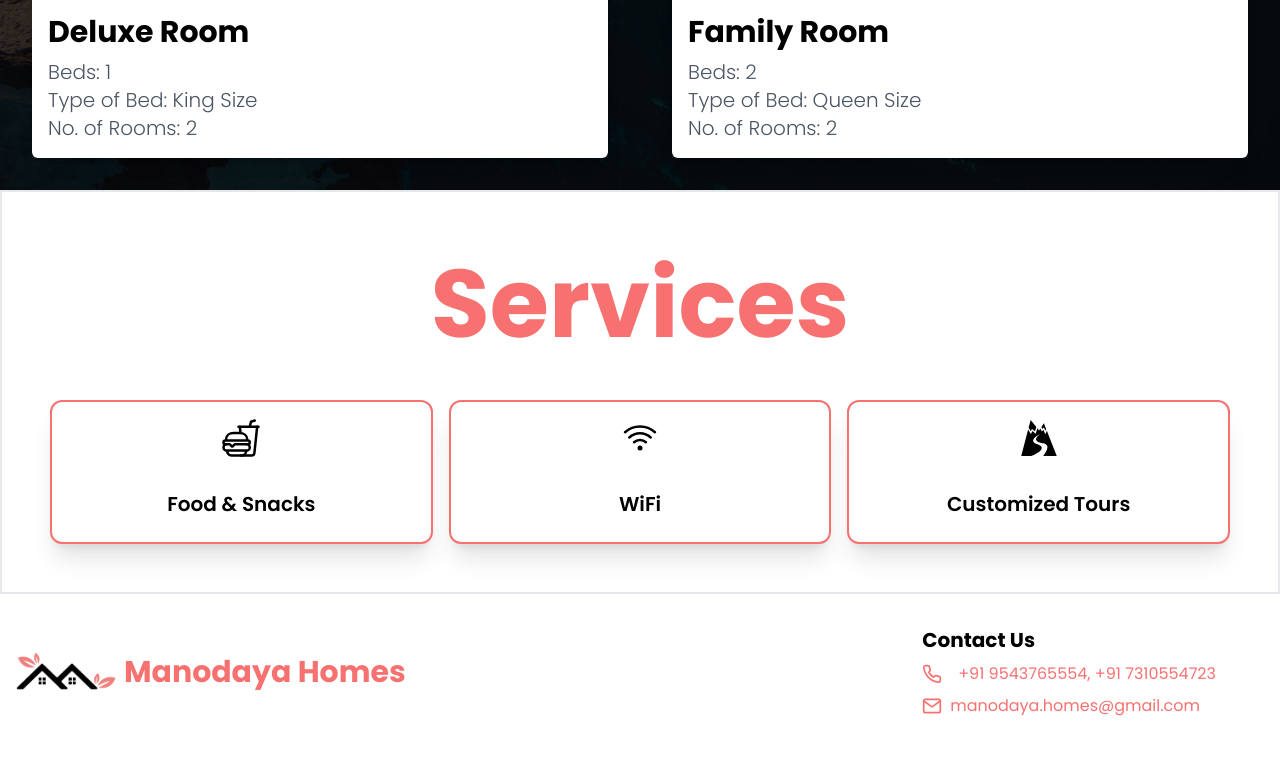
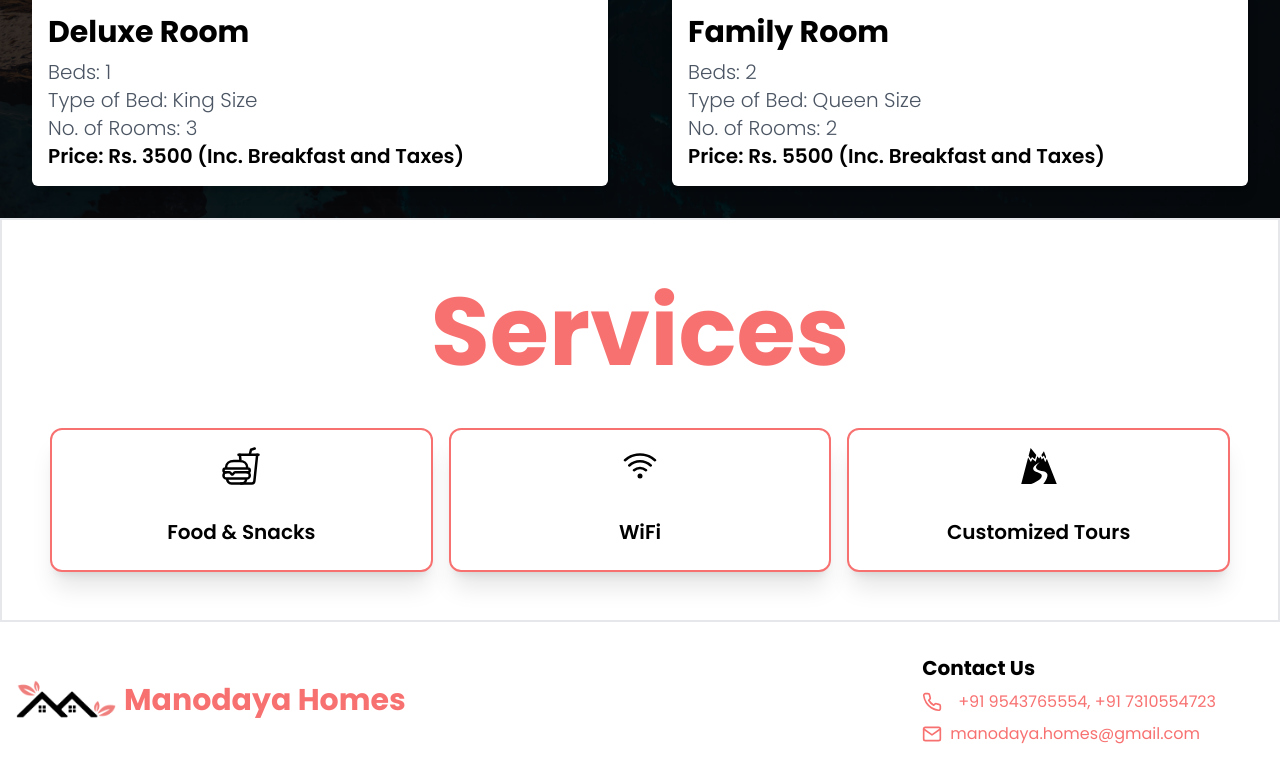
Before and after one commit to Vanshika-Rana/tourist-homestay, a Next.js app: page / in a window 1280 px wide. Shown: the part 2593-3355 px from the top of the page. Before the commit the page ends 3327 px from the top, so only its background shows below. Built offline with nearby package versions, Linux system fonts and the light colour scheme.

Commit message:
price updated

```diff
--- a/components/Rooms.tsx
+++ b/components/Rooms.tsx
@@ -12,15 +12,17 @@ const Rooms: React.FC<RoomsProps> = ({ bgImage }) => {
 			name: "Deluxe Room",
 			beds: 1,
 			bedType: "King Size",
-            num: "2",
+			num: "3",
+			price: "Rs. 3500",
 			imageUrl: "/images/room1.jpeg",
 		},
 		{
 			id: 2,
 			name: "Family Room",
 			beds: 2,
-            bedType:"Queen Size",
-            num:"2",
+			bedType: "Queen Size",
+			num: "2",
+			price: "Rs. 5500",
 			imageUrl: "/images/room2.jpeg",
 		},
 	];
@@ -31,7 +33,8 @@ const Rooms: React.FC<RoomsProps> = ({ bgImage }) => {
 		backgroundColor: "rgba(0, 0, 0, 0.8)", // Adjust the opacity (0.5) as needed
 	};
 	return (
-		<div id="rooms"
+		<div
+			id='rooms'
 			className='min-h-screen w-full bg-cover mt-12 bg-fixed bg-center bg-no-repeat  '
 			style={backgroundStyle}>
 			<div
@@ -40,7 +43,7 @@ const Rooms: React.FC<RoomsProps> = ({ bgImage }) => {
 				<h2 className='z-10  text-white text-center text-5xl lg:text-7xl xl:text-8xl font-bold  mt-8'>
 					Types Of Rooms
 				</h2>
-                <div className="flex flex-col lg:flex-row justify-center items-center mt-12">
+				<div className='flex flex-col lg:flex-row justify-center items-center mt-12'>
 					{roomsData.map((room) => (
 						<div
 							key={room.id}
@@ -56,9 +59,18 @@ const Rooms: React.FC<RoomsProps> = ({ bgImage }) => {
 								<h3 className='text-3xl  font-bold mb-2'>
 									{room.name}
 								</h3>
-							<p className='text-gray-600 font-light text-xl'>Beds: {room.beds}</p>
-                            <p className='text-gray-600 font-light text-xl'>Type of Bed: {room.bedType}</p>
-                            <p className='text-gray-600 font-light text-xl'>No. of Rooms: {room.num}</p>
+								<p className='text-gray-600 font-light text-xl'>
+									Beds: {room.beds}
+								</p>
+								<p className='text-gray-600 font-light text-xl'>
+									Type of Bed: {room.bedType}
+								</p>
+								<p className='text-gray-600 font-light text-xl'>
+									No. of Rooms: {room.num}
+								</p>
+								<p className='text-black font-semibold text-xl'>
+									Price: {room.price} (Inc. Breakfast and Taxes)
+								</p>
 							</div>
 						</div>
 					))}
```
Lines whose indentation alone changed are shown as unchanged.
